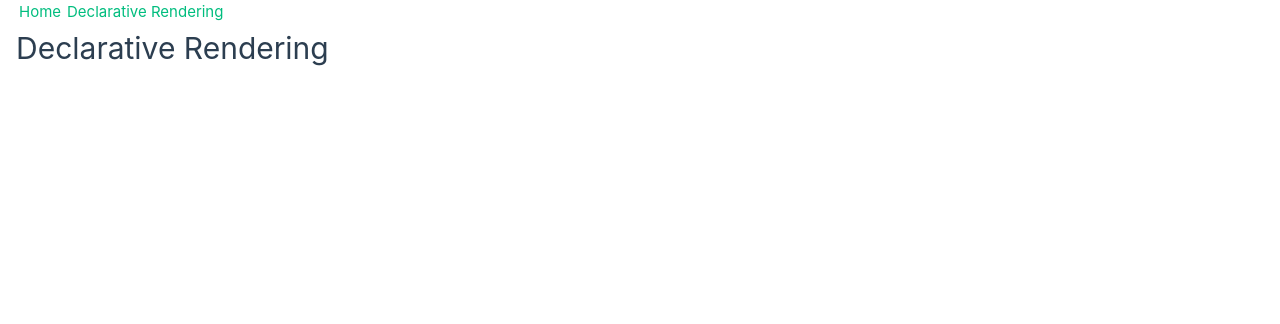
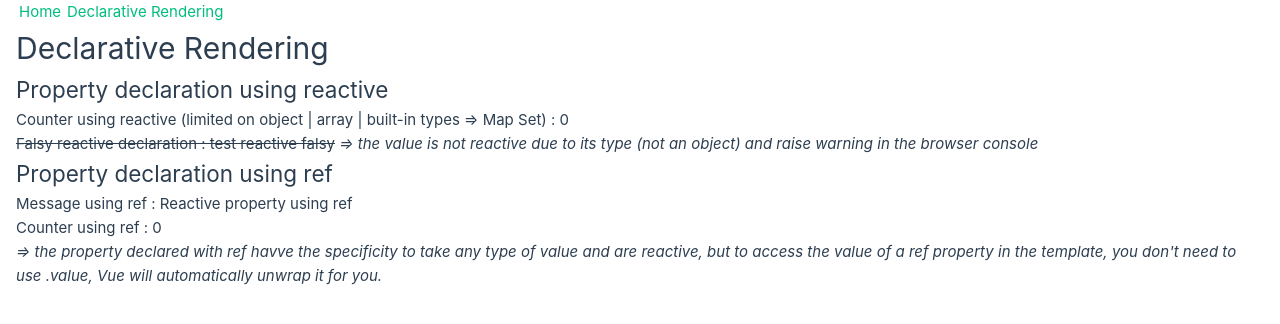
Before and after one commit to ShotGunShack/vue_composition_api_style, a Vue app: page /declarative-rendering in a window 1280 px wide. Shown: the top 324 px of the page. Built offline with nearby package versions, Linux system fonts and the light colour scheme.

Commit message:
declarative_rendering : implement dynamic content using the 2 way of declaring reactive content using => reactive | ref

```diff
--- a/src/components/Declarative.vue
+++ b/src/components/Declarative.vue
@@ -1,3 +1,47 @@
 <template>
     <h1>Declarative Rendering</h1>
+    <div>
+        <h2>Property declaration using reactive</h2>
+        <p>
+            Counter using reactive (limited on object | array | built-in types => Map Set) : {{ counter.count }}
+        </p>
+        <p>
+            <del>Falsy reactive declaration : {{ reactiveFalsy }}</del>
+            <dfn>
+                => the value is not reactive due to its type (not an object) and raise warning in the browser console
+            </dfn>
+        </p>
+
+        <h2>Property declaration using ref</h2>
+        <p>
+            Message using ref : {{ message }}
+        </p>
+        <p>
+            Counter using ref : {{ myCounter }}
+        </p>
+        <p>
+            <dfn>
+                => the property declared with ref havve the specificity to take any type of value and are reactive,
+                but to access the value of a ref property in the template, you don't need to use .value,
+                Vue will automatically unwrap it for you.
+            </dfn>
+        </p>
+    </div>
+
 </template>
+
+<script setup>
+import { reactive, ref } from 'vue';
+
+const counter = reactive({
+    count: 0
+});
+
+//WRONG use of reactive
+const reactiveFalsy = reactive('test reactive falsy');
+
+//ref can take any type of value
+const message = ref("Reactive property using ref");
+const myCounter = ref(0);
+
+</script>
```
